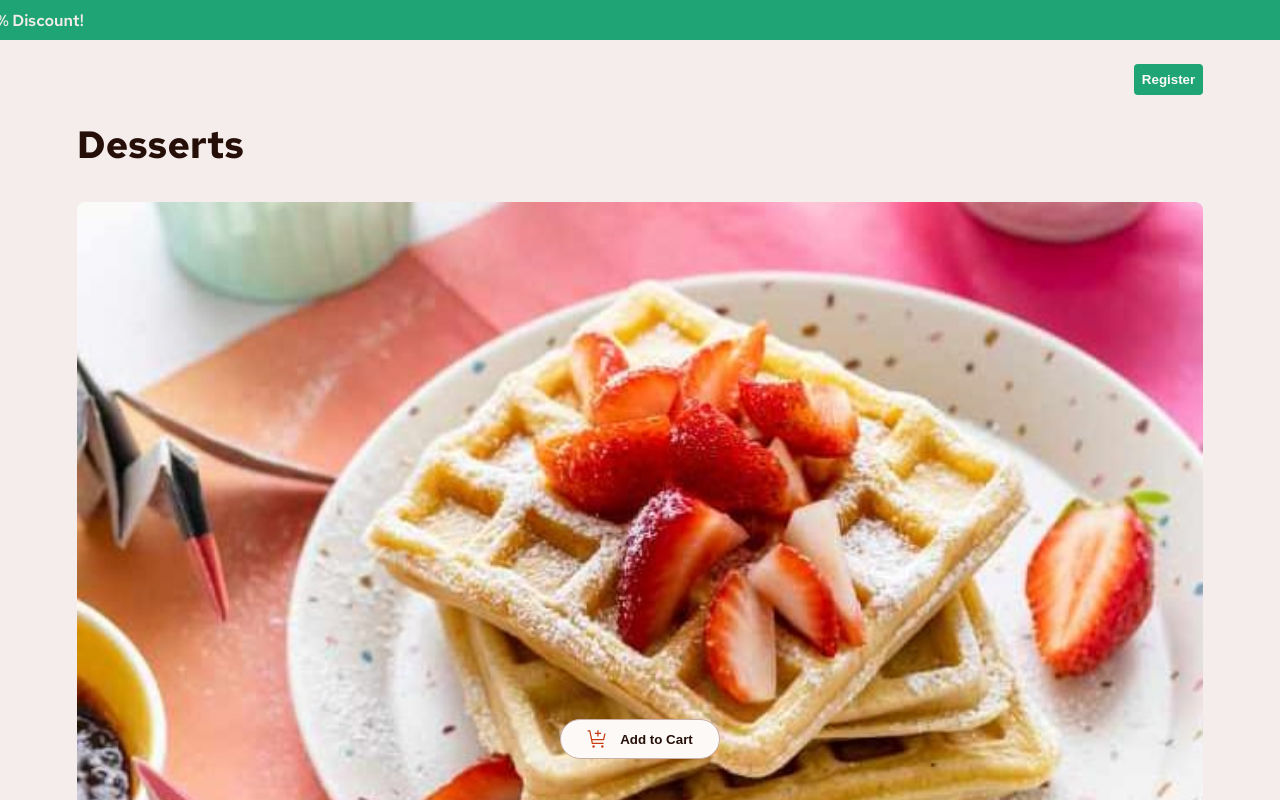
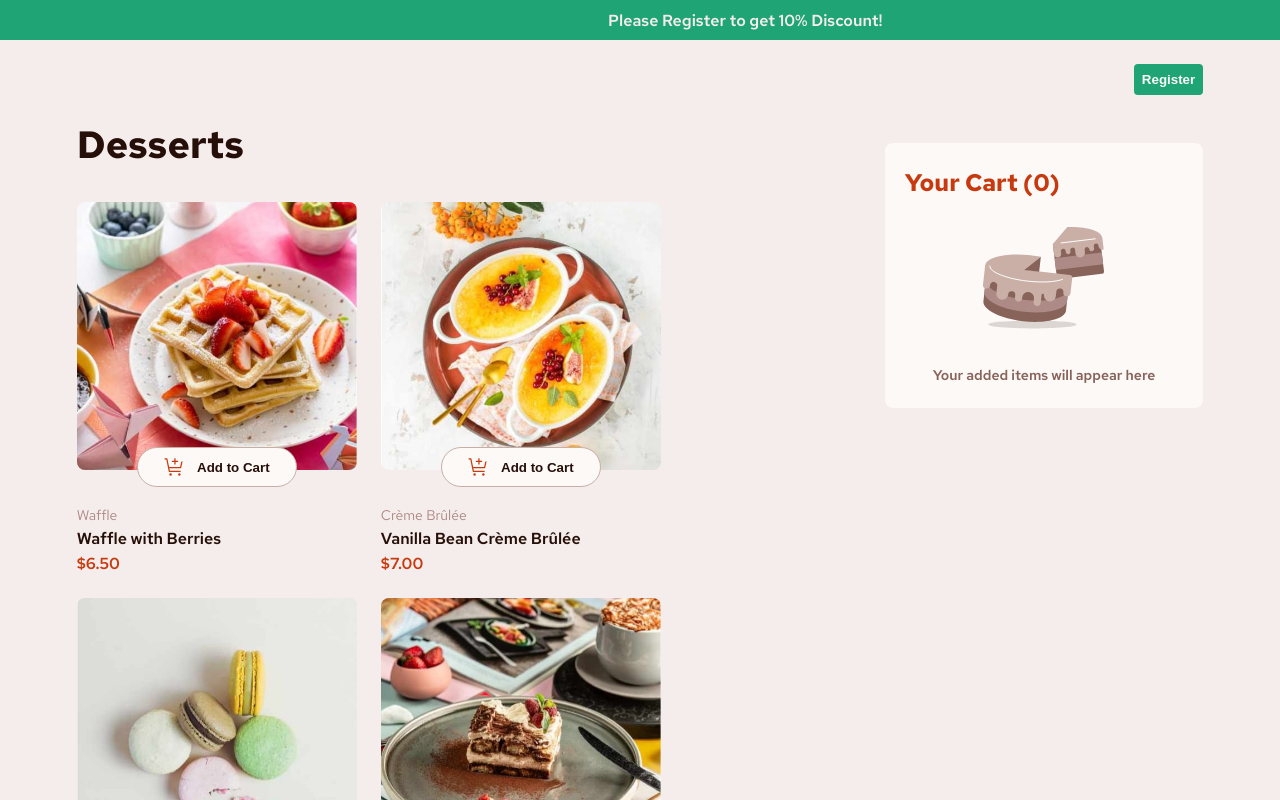
Before and after one commit to yusufardapeker/product-list, a React (Vite) app: page / in a window 1280 px wide. Shown: the top 800 px of the page. Built offline with nearby package versions, Linux system fonts and the light colour scheme.

Commit message:
Code desktop layout

```diff
--- a/src/App.jsx
+++ b/src/App.jsx
@@ -14,8 +14,10 @@ function App() {
 			<div className="container">
 				<Register />
 
-				<ProductList />
-				<Cart />
+				<main>
+					<ProductList />
+					<Cart />
+				</main>
 			</div>
 		</>
 	);
--- a/src/components/cart/cart.scss
+++ b/src/components/cart/cart.scss
@@ -5,6 +5,7 @@
 	background-color: $rose-50;
 	padding: 24px 20px;
 	border-radius: 8px;
+	width: 350px;
 
 	h2 {
 		color: $red;
@@ -240,3 +241,15 @@
 		}
 	}
 }
+
+@media (min-width: 376px) {
+	.cart {
+		.order-confirmed {
+			.order-info {
+				width: 35%;
+				left: 50%;
+				transform: translateX(-50%);
+			}
+		}
+	}
+}
--- a/src/components/productList/index.jsx
+++ b/src/components/productList/index.jsx
@@ -41,7 +41,14 @@ function ProductList() {
 			<div className="products-wrapper">
 				{products.map((product, index) => (
 					<div className="list-product" key={index}>
-						<img src={product.image.mobile} className="product-img" />
+						<picture>
+							<source
+								media="(min-width: 375px)"
+								srcSet={product.image.desktop}
+								className="product-img"
+							/>
+							<img src={product.image.mobile} className="product-img" />
+						</picture>
 
 						<button
 							type="button"
--- a/src/components/productList/productlist.scss
+++ b/src/components/productList/productlist.scss
@@ -34,13 +34,13 @@
 				top: 62%;
 				left: 50%;
 				transform: translateX(-50%);
+				width: 160px;
+				height: 40px;
 				background-color: $rose-50;
 				display: flex;
 				align-items: center;
 				justify-content: center;
 				gap: 12px;
-				width: 160px;
-				height: 40px;
 				border: 1px solid $rose-300;
 				border-radius: 24px;
 			}
@@ -50,13 +50,13 @@
 				top: 62%;
 				left: 50%;
 				transform: translateX(-50%);
+				width: 160px;
+				height: 40px;
+				background-color: $red;
 				color: $rose-100;
-				background-color: $red;
 				display: flex;
 				align-items: center;
 				justify-content: space-between;
-				width: 160px;
-				height: 40px;
 				padding: 0 12px;
 				border-radius: 24px;
 				display: none;
@@ -100,3 +100,27 @@
 		}
 	}
 }
+
+@media (min-width: 376px) {
+	.product-list {
+		width: 900px;
+		padding-bottom: 24px;
+
+		.products-wrapper {
+			flex-direction: row;
+			flex-wrap: wrap;
+
+			.list-product {
+				width: 280px;
+
+				.add-to-cart-btn {
+					top: 66%;
+				}
+
+				.order-quantity-btn {
+					top: 66%;
+				}
+			}
+		}
+	}
+}
--- a/src/components/register/register.scss
+++ b/src/components/register/register.scss
@@ -126,3 +126,11 @@
 		}
 	}
 }
+
+@media (min-width: 376px) {
+	.register {
+		.register-modal {
+			width: 35%;
+		}
+	}
+}
--- a/src/components/topBar/topbar.scss
+++ b/src/components/topBar/topbar.scss
@@ -29,3 +29,22 @@
 		left: -280px;
 	}
 }
+
+@media (min-width: 376px) {
+	.top-bar {
+		.text-content {
+			left: 1450px;
+			animation: MovingText 12s linear infinite;
+		}
+	}
+
+	@keyframes MovingText {
+		0% {
+			left: 1450px;
+		}
+
+		100% {
+			left: -280px;
+		}
+	}
+}
--- a/src/styles/main.scss
+++ b/src/styles/main.scss
@@ -42,3 +42,11 @@ body {
 	font-size: 17px;
 	font-weight: $font-weight-regular;
 }
+
+@media (min-width: 376px) {
+	main {
+		display: flex;
+		align-items: flex-start;
+		justify-content: space-between;
+	}
+}
```
Also changed, not shown: 1 other file (tests, documents, lock files or other folders).
